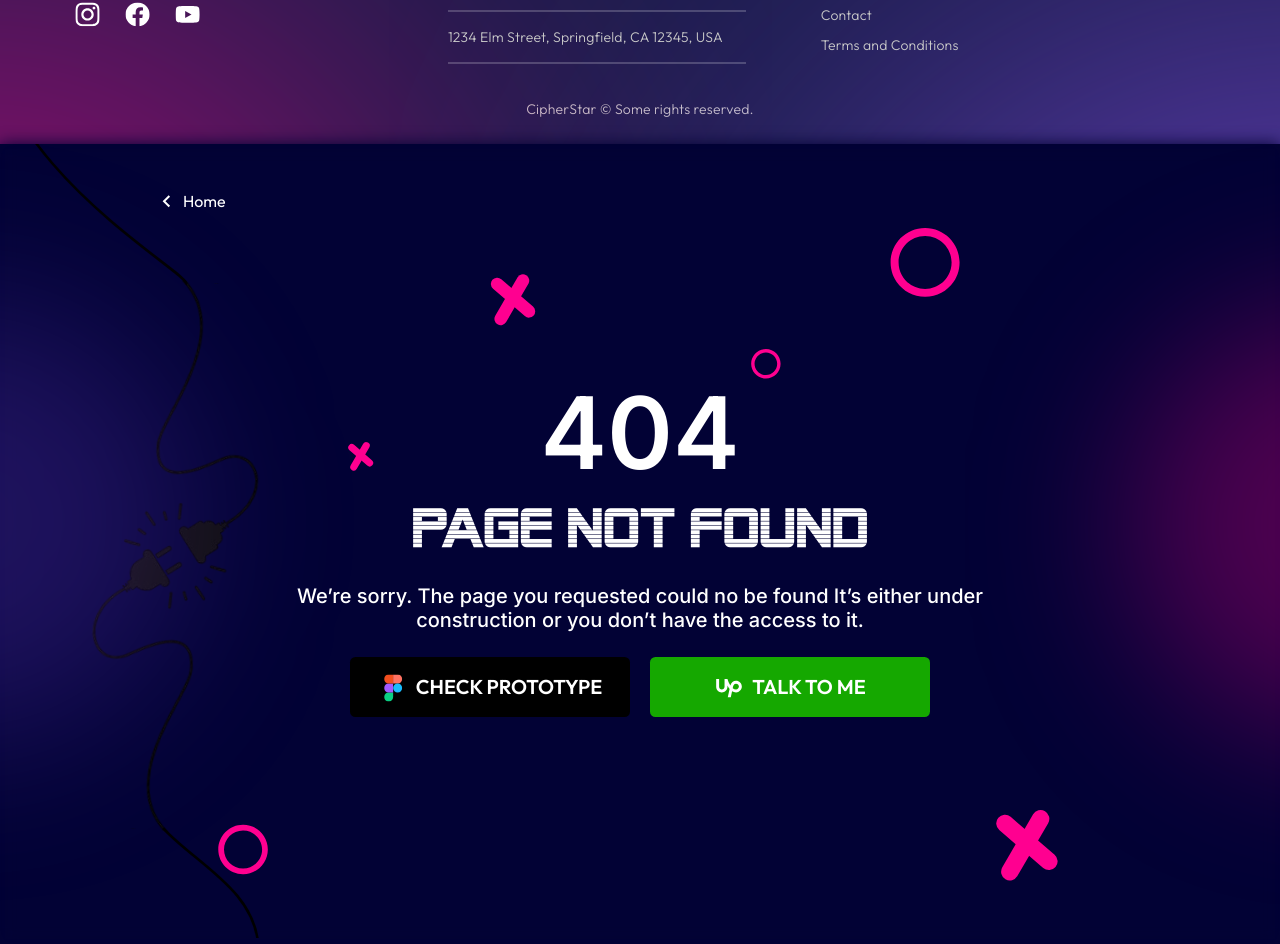
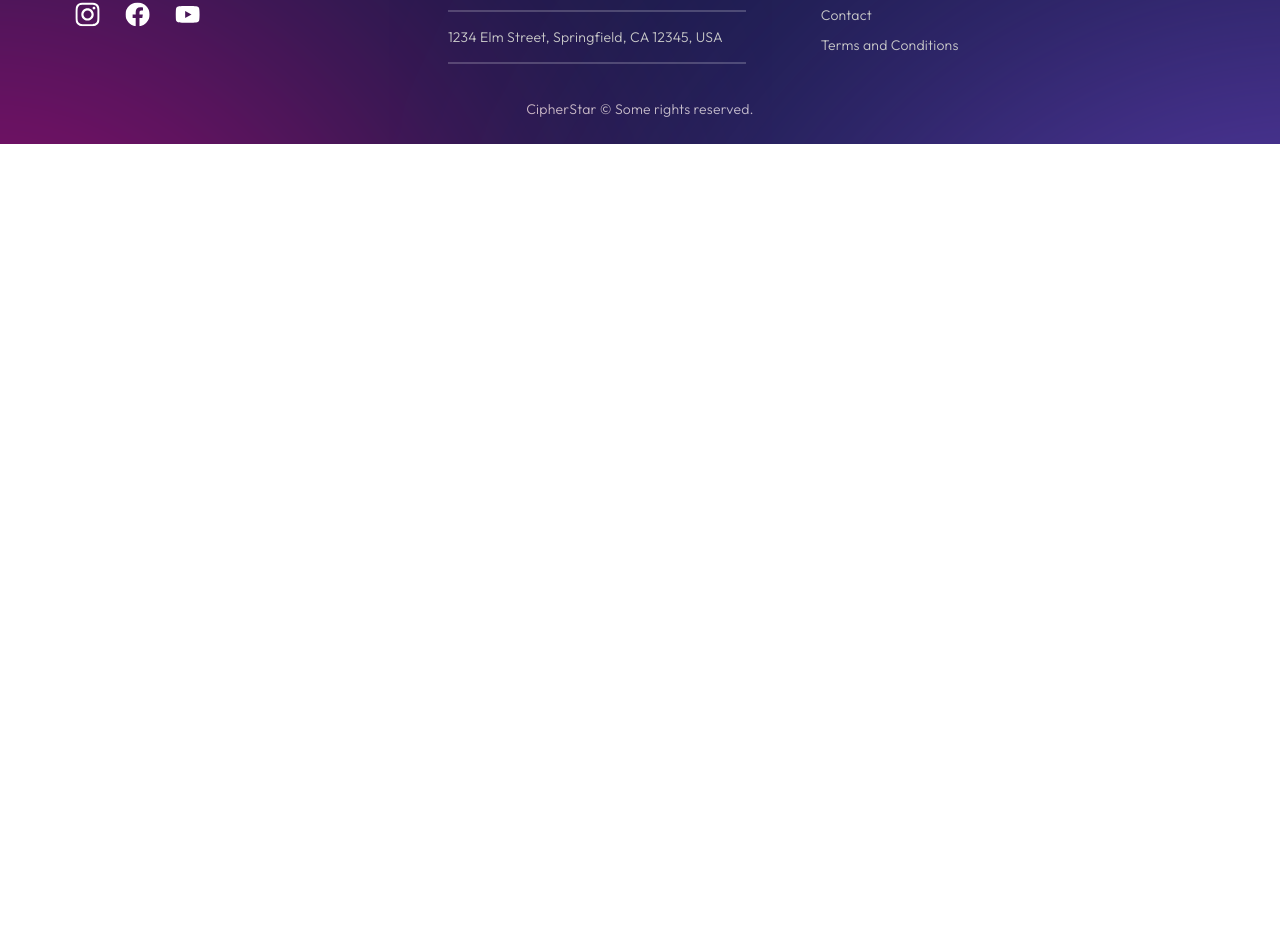
Before and after one commit to bukhtyarhaider/CipherStar, a React (Vite) app: page / in a window 1280 px wide. Shown: the part 3528-4472 px from the top of the page. After the commit the page ends 3672 px from the top, so only its background shows below. Built offline with nearby package versions, Linux system fonts and the light colour scheme; a web font is replaced by a local one.

Commit message:
removed 404 from app component

```diff
--- a/src/App.tsx
+++ b/src/App.tsx
@@ -7,7 +7,6 @@ import WhyChooseUs from "./components/WhyChooseUs/WhyChooseUs";
 import KeyFeatures from "./components/KeyFeatures/KeyFeatures";
 import JoinCipherStar from "./components/JoinCipherStar/JoinCipherStar";
 import Footer from "./components/Footer/Footer";
-import Page404 from "./pages/Page404/Page404";
 
 interface ThemeContextProps {
   theme: string;
@@ -32,7 +31,6 @@ function App() {
         <KeyFeatures />
         <JoinCipherStar />
         <Footer />
-        <Page404 />
       </div>
     </ThemeContext.Provider>
   );
```
